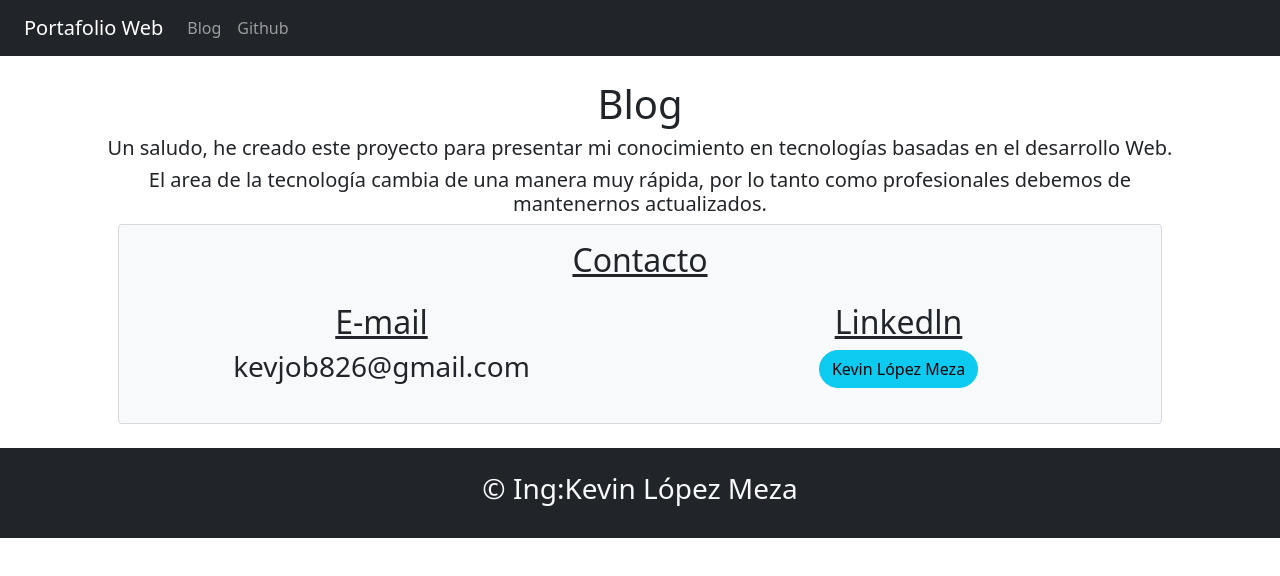
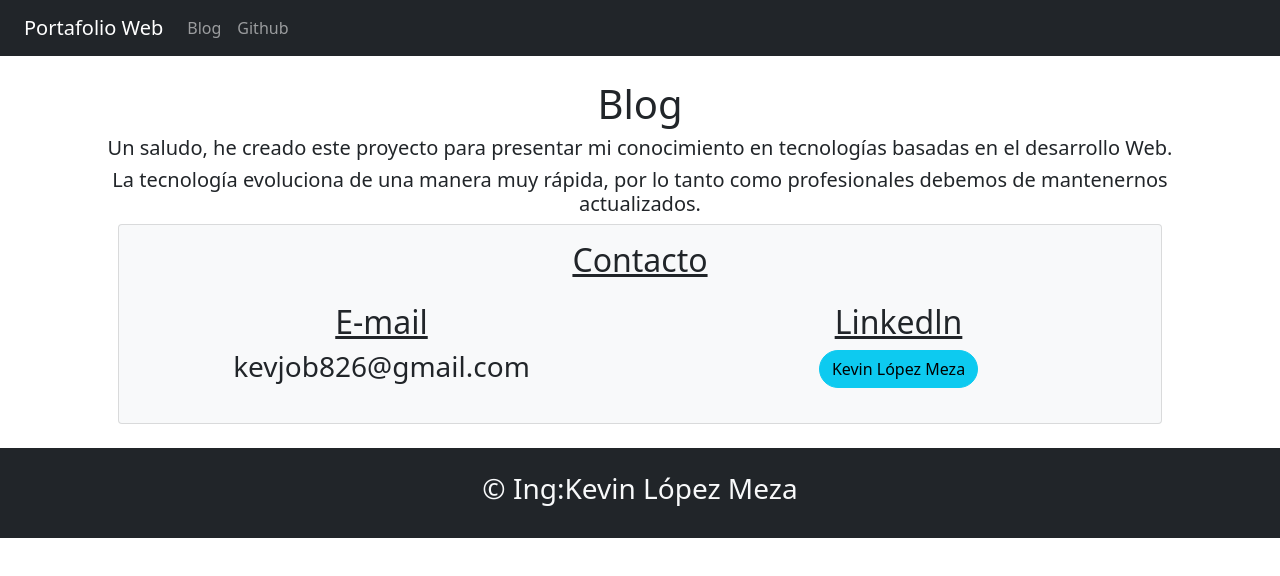
Before and after one commit to KevHLJob/Nextjs-Portf, a Next.js app: page /blog in a window 1280 px wide. Shown: the top 576 px of the page. Built offline with nearby package versions, Linux system fonts and the light colour scheme.

Commit message:
gramatic1.2

```diff
--- a/pages/blog.js
+++ b/pages/blog.js
@@ -9,7 +9,7 @@ const blog =() => (
     <div className="section-info ">
        <h5>Un saludo, he creado este proyecto para presentar mi conocimiento en tecnologías
            basadas en el desarrollo Web.</h5>
-           <h5>El area de la tecnología cambia de una manera muy rápida, por lo tanto como profesionales debemos
+           <h5>La tecnología evoluciona de una manera muy rápida, por lo tanto como profesionales debemos
                de mantenernos actualizados.</h5>
 
     </div>
```
